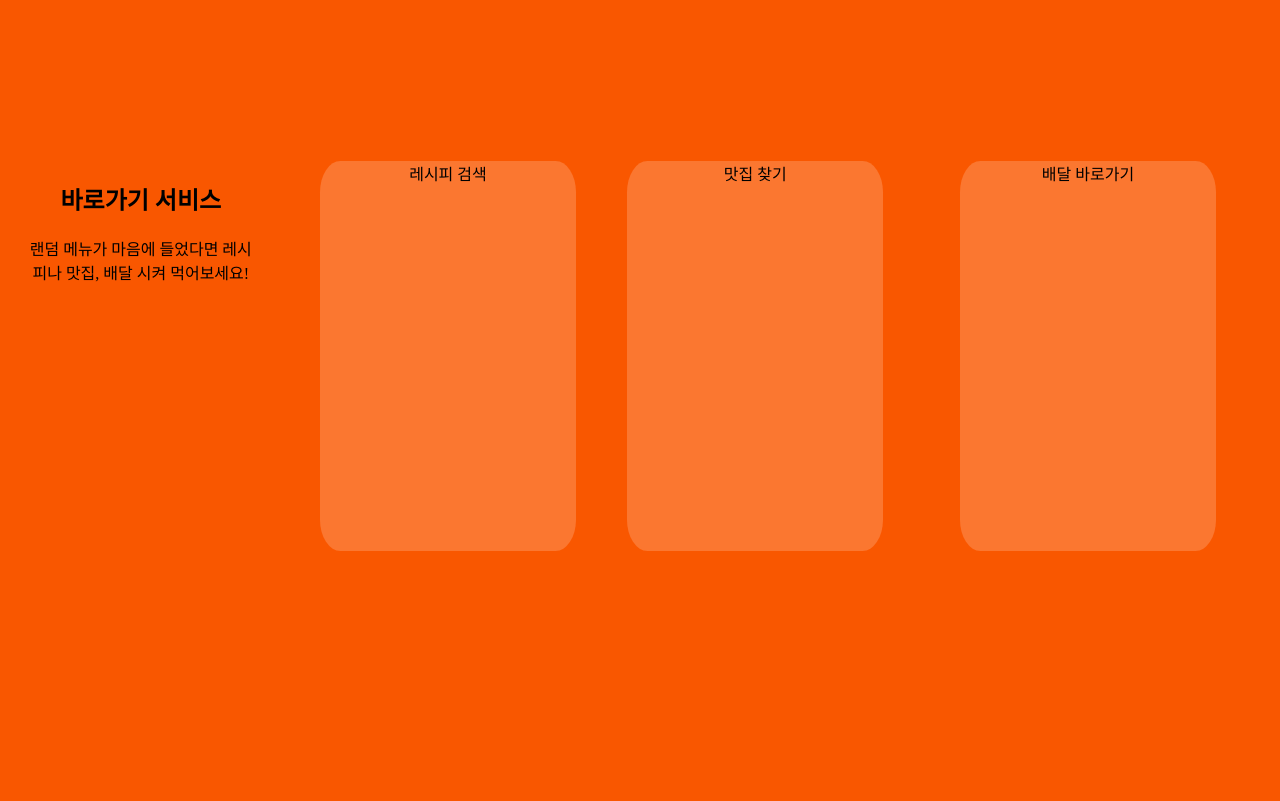
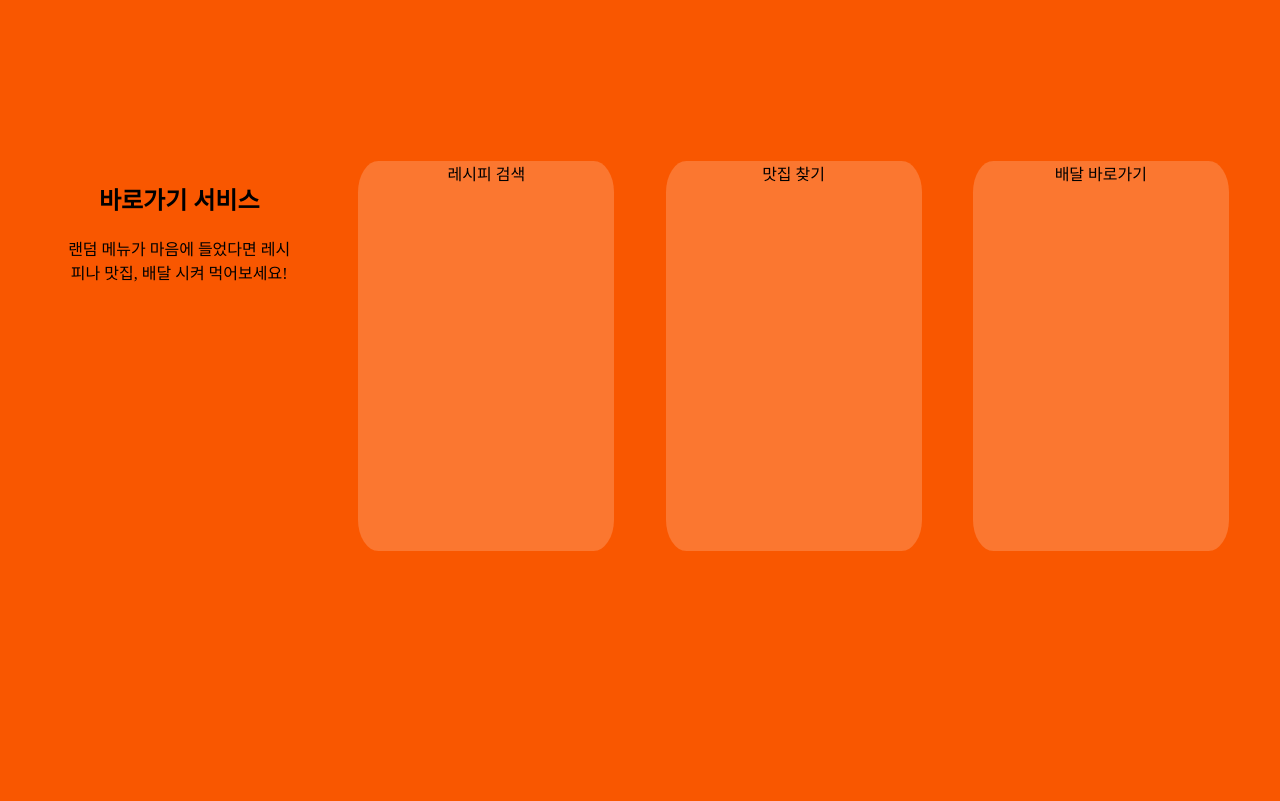
Before and after one commit to eunag63/Pick-the-food, a Django app: page /click/ in a window 1280 px wide. Shown: the part 799-1600 px from the top of the page. Run offline with Django 3.2, Linux system fonts and the light colour scheme; data comes from the database, SQL or seed files in the repository; some web fonts are replaced.

Commit message:
(css) .expln .shortcut3 수정

```diff
--- a/mysite/pickFood/static/css/main.css
+++ b/mysite/pickFood/static/css/main.css
@@ -42,7 +42,7 @@ body{
   float: left;
   width: 18%;
   height: 70%;
-  margin-left: 2%;
+  margin-left: 5%;
 }
 .shortcut1{
   float: left;
@@ -66,7 +66,7 @@ body{
   float: right;
   width: 20%;
   height: 75%;
-  margin-right: 5%;
+  margin-right: 4%;
   box-sizing: border-box;
   background-color: #FB7730;
   border-radius: 8%;
```
